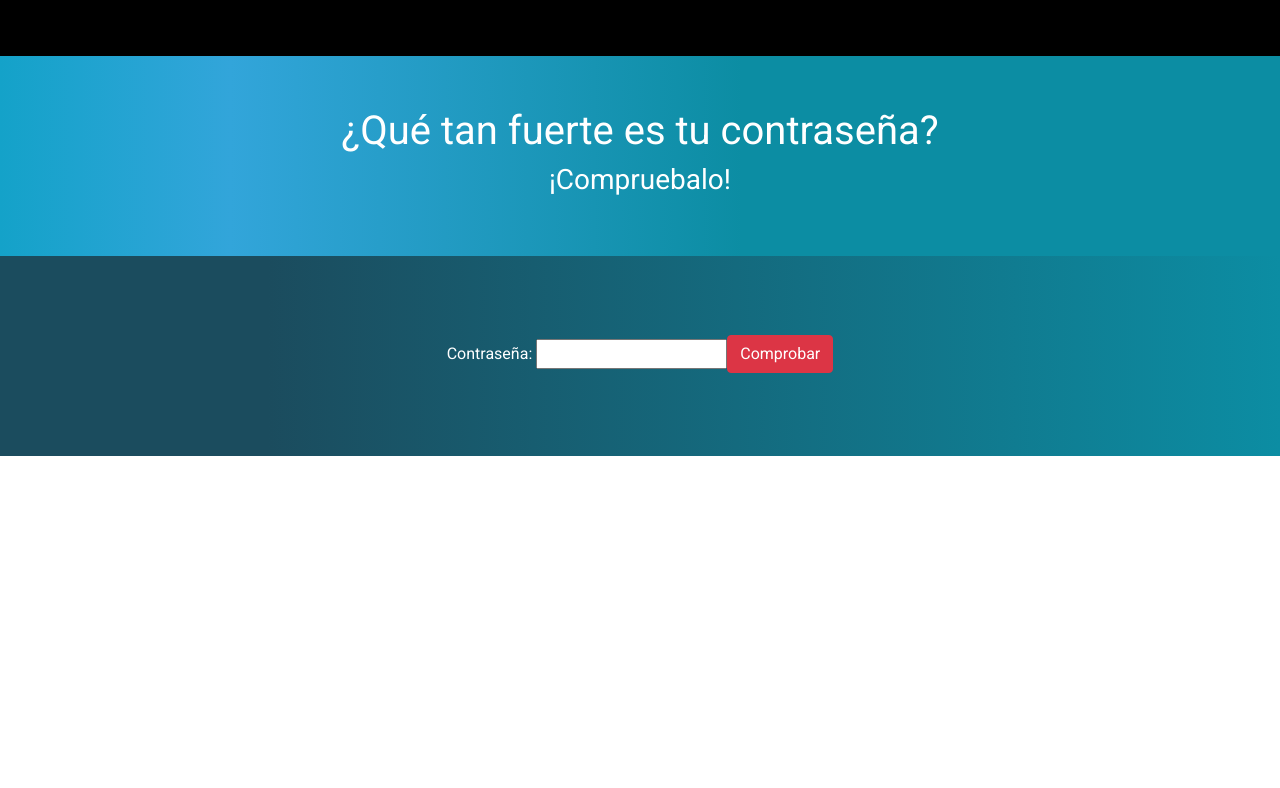
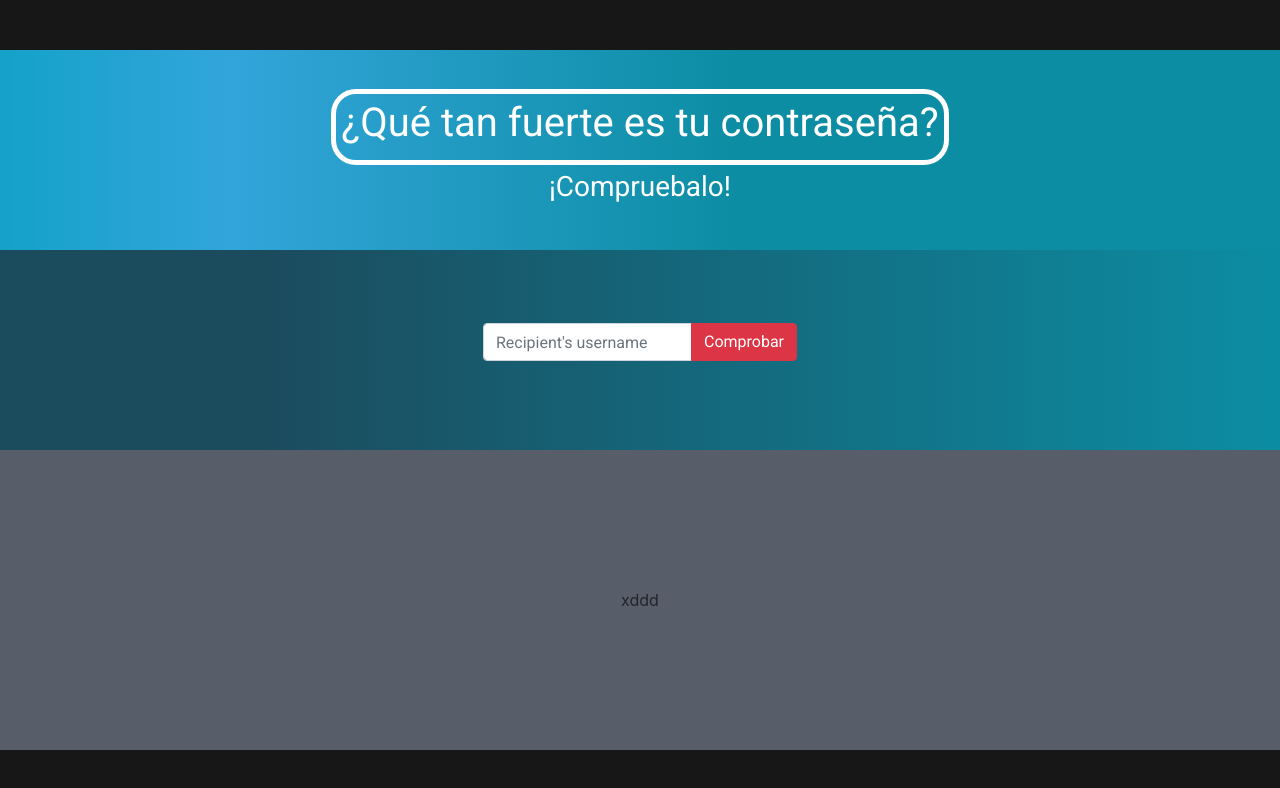
Before and after one commit to Juandavid716/Password_checker_frontend, a React (Create React App) app: page / in a window 1280 px wide. Shown: the top 788 px of the page. Built offline with nearby package versions, Linux system fonts and the light colour scheme.

Commit message:
Footer added

```diff
--- a/src/App.js
+++ b/src/App.js
@@ -1,14 +1,21 @@
 import Input from "./components/Input";
-//import Pie from "./components/Pie";
-import Encabezado from "./components/Encabezado"
+//import Footer from "./components/Footer";
+import Header from "./components/Header";
+import Footer from "./components/Footer";
+import Result from "./components/Result"
+
 function App() {
   return (
     <div className="App">
+
       <header className="App-header">
-        <Encabezado/>
+
+        <Header/>
         <div className="inputHeader">
           <div className="title">
+          <div  className="statement">
           <h1> ¿Qué tan fuerte es tu contraseña?  </h1>
+          </div>
           <h3>¡Compruebalo!</h3></div>
           <div className="passwordBox">
            <Input/>
@@ -16,6 +23,11 @@ function App() {
 
 
         </div>
+        <div className="content">
+          <Result/>
+          <Footer/>
+        </div>
+
 
       </header>
     </div>
--- a/src/components/Encabezado.js
+++ /dev/null
@@ -1,26 +0,0 @@
-import React from 'react';
-import Navbar from 'react-bootstrap/Navbar';
-
-export default class Encabezado extends React.Component {
-    constructor(props){
-        super(props);
-        this.state = {
-            inputValue: ""
-        }
-    }
-
-
-render(){
-    return(
-    <div >
-    <Navbar className="navColor">
-        <Navbar.Brand href="#home">
-        React Bootstrap
-        </Navbar.Brand>
-    </Navbar>
-
-    </div>)
-}
-
-
-}
--- /dev/null
+++ b/src/components/Footer.js
@@ -0,0 +1,21 @@
+import React from 'react';
+
+
+export default class Footer extends React.Component {
+    constructor(props){
+        super(props);
+        this.state = {
+            inputValue: ""
+        }
+    }
+
+
+render(){
+    return(
+    <div className="footer black" >
+
+    </div>)
+}
+
+
+}
--- /dev/null
+++ b/src/components/Header.js
@@ -0,0 +1,22 @@
+import React from 'react';
+
+
+export default class Header extends React.Component {
+    constructor(props){
+        super(props);
+        this.state = {
+            inputValue: ""
+        }
+    }
+
+
+render(){
+    return(
+    <div className="navColor black" >
+
+
+    </div>)
+}
+
+
+}
--- a/src/components/Input.js
+++ b/src/components/Input.js
@@ -1,6 +1,5 @@
 import React from 'react';
-import Button from 'react-bootstrap/Button';
-
+import {InputGroup, FormControl, Button} from "react-bootstrap";
 export default class Input extends React.Component {
 constructor(props){
     super(props);
@@ -26,11 +25,20 @@ render(){
     return(
     <div className="inputBox">
         <form className="form" onSubmit={this.submitPassword}>
-            <label>
-              Contraseña: <input type="text" value={this.state.inputValue} onChange={this.handleChange}/>
-            </label>
+            <InputGroup className="mb-3">
+            <FormControl
+            className="form"
 
-            <Button variant="danger" type="submit" value="Submit" >Comprobar</Button>
+            placeholder="Recipient's username"
+            aria-label="Recipient's username"
+            aria-describedby="basic-addon2"
+            value={this.state.inputValue} onChange={this.handleChange}
+            />
+            <InputGroup.Append >
+            <Button variant="danger" type="submit" value="Submit"  >Comprobar</Button>
+            </InputGroup.Append>
+            </InputGroup>
+
 
         </form>
 
--- /dev/null
+++ b/src/components/Result.js
@@ -0,0 +1,22 @@
+import React from 'react';
+
+
+export default class Result extends React.Component {
+    constructor(props){
+        super(props);
+        this.state = {
+            inputValue: ""
+        }
+    }
+
+
+render(){
+    return(
+    <div className="result gray" >
+
+       xddd
+    </div>)
+}
+
+
+}
--- a/src/index.css
+++ b/src/index.css
@@ -1,9 +1,19 @@
 /* Fonts */
 @import url('https://fonts.googleapis.com/css2?family=Roboto&display=swap');
 
+html, body{
+  height:100%;
+  margin:0;
+  display: flex;
+  flex-direction: column;
+  background: rgb(27,76,94);
+  background: linear-gradient(90deg, rgba(27,76,94,1) 0%, rgba(23,23,23,1) 0%);
+
+}
+
 .inputHeader  {
   background: rgb(20,162,201);
-background: linear-gradient(90deg, rgba(20,162,201,1) 0%, rgba(50,165,218,1) 18%, rgba(12,141,163,1) 58%);
+  background: linear-gradient(90deg, rgba(20,162,201,1) 0%, rgba(50,165,218,1) 18%, rgba(12,141,163,1) 58%);
 
   font-family: 'Roboto', 'Courier New', monospace;
   height: 400px;
@@ -21,8 +31,17 @@ background: linear-gradient(90deg, rgba(20,162,201,1) 0%, rgba(50,165,218,1) 18%
   flex-direction: column;
 }
 .navColor {
-  background: rgb(0,0,0);
-background: linear-gradient(90deg, rgba(0,0,0,1) 58%, rgba(12,141,163,1) 58%, rgba(0,0,0,1) 58%);
+
+height: 50px;
+}
+
+.black {
+  background: rgb(27,76,94);
+  background: linear-gradient(90deg, rgba(27,76,94,1) 0%, rgba(23,23,23,1) 0%);
+}
+.gray {
+  background-color: #575e69;
+  background: 575e69;
 }
 .passwordBox {
   background: rgb(27,76,94);
@@ -33,3 +52,25 @@ background: linear-gradient(90deg, rgba(0,0,0,1) 58%, rgba(12,141,163,1) 58%, rg
   justify-content:center;
   align-items:center;
 }
+.statement {
+  border-radius: 25px;
+  border: 5px solid white;
+  padding: 5px;
+  margin-bottom: 5px;
+}
+.inputBox > .form > label {
+  font-family: 'Roboto', 'Courier New', monospace;
+}
+
+.content {
+  height: 300px;
+  width: auto;
+}
+
+.result, .footer{
+  height: 100%;
+  width: 100%;
+  display: flex;
+  justify-content:center;
+  align-items:center;
+}
```
Also changed, not shown: src/components/prediction.js (added, +12 -0 lines), src/components/Pie.js (deleted).
